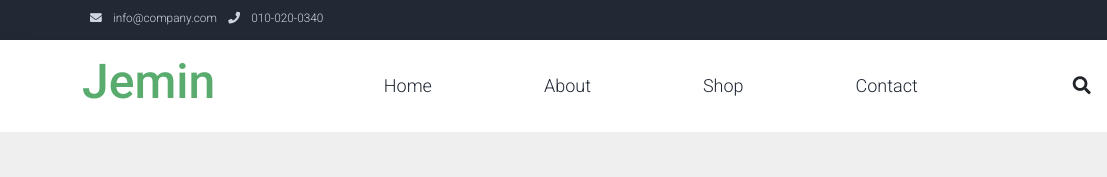
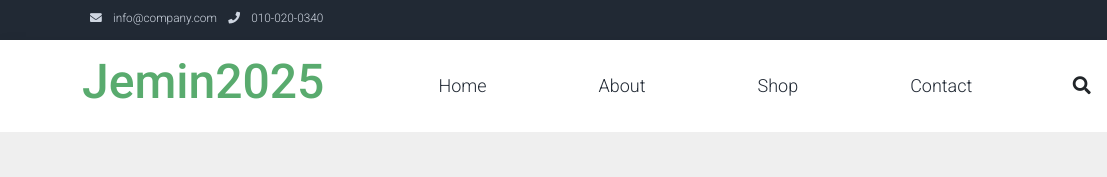
Before and after one commit to jemincoo/docker_hub, a plain HTML site: page index.html in a window 1280 px wide. Shown: the top 177 px of the page, 0-1107 px from the left. Drawn offline with Linux system fonts and the light colour scheme; files that its build step writes are made by us from their sources; files whose address does not match are found by name.

Commit message:
index.html

```diff
--- a/index.html
+++ b/index.html
@@ -53,7 +53,7 @@ https://templatemo.com/tm-559-zay-shop
         <div class="container d-flex justify-content-between align-items-center">
 
             <a class="navbar-brand text-success logo h1 align-self-center" href="index.html">
-                Jemin
+                Jemin2025
             </a>
 
             <button class="navbar-toggler border-0" type="button" data-bs-toggle="collapse" data-bs-target="#templatemo_main_nav" aria-controls="navbarSupportedContent" aria-expanded="false" aria-label="Toggle navigation">
```
